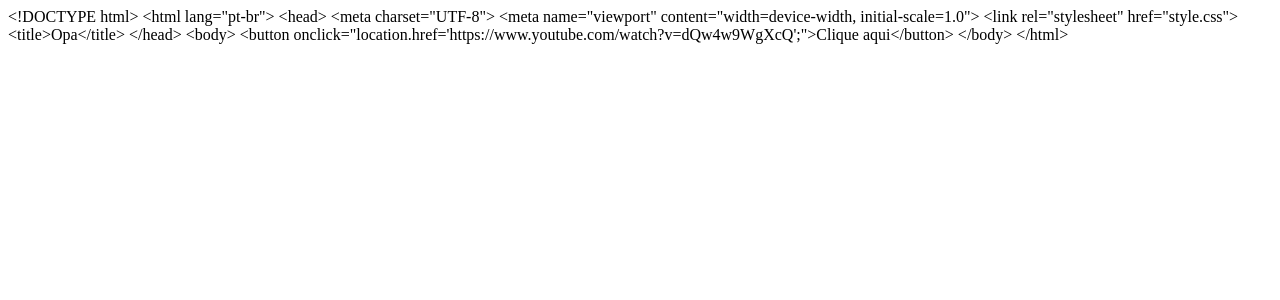
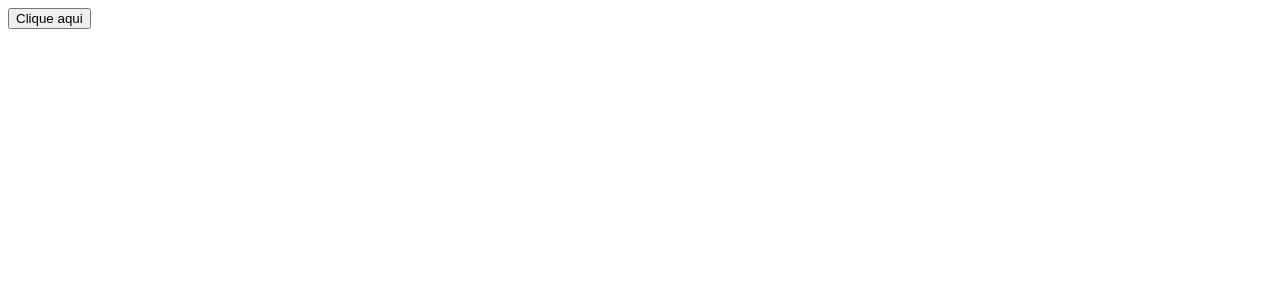
Before and after one commit to Queirozzzzzzzzzz/clone-tabnews, a Next.js app: page / in a window 1280 px wide. Shown: the top 300 px of the page. Built offline with nearby package versions, Linux system fonts and the light colour scheme.

Commit message:
arrumando a estrutura do pages

```diff
--- a/pages/index.js
+++ b/pages/index.js
@@ -1,18 +1,5 @@
 function Home() {
-    return `
-        <!DOCTYPE html>
-        <html lang="pt-br">
-        <head>
-            <meta charset="UTF-8">
-            <meta name="viewport" content="width=device-width, initial-scale=1.0">
-            <link rel="stylesheet" href="style.css">
-            <title>Opa</title>
-        </head>
-        <body>
-            <button onclick="location.href='https://www.youtube.com/watch?v=dQw4w9WgXcQ';">Clique aqui</button>
-        </body>
-        </html>
-        `;
+    return <button onclick="location.href='https://www.youtube.com/watch?v=dQw4w9WgXcQ';">Clique aqui</button>;
 }
 
 export default Home;
```
